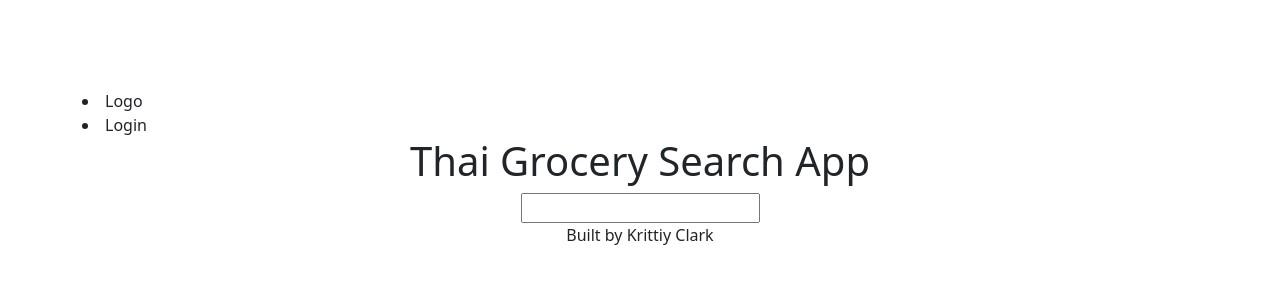
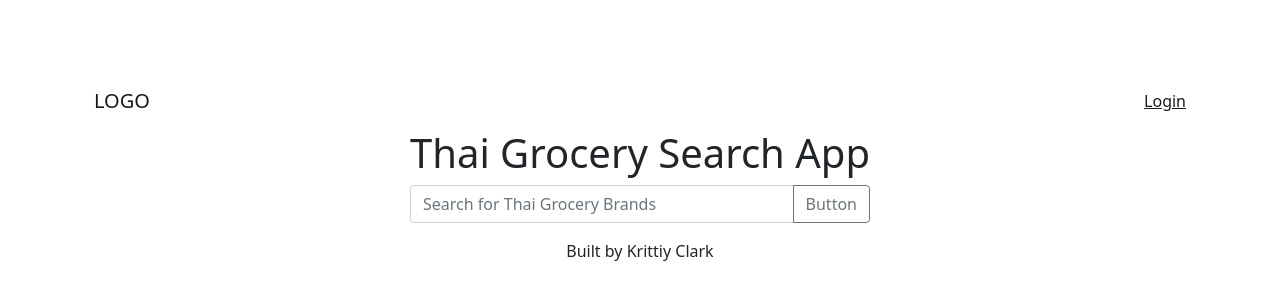
Before and after one commit to krittiyaclark/thai-grocery-client-side, a Next.js app in the folder thai-grocery-search-app/: page / in a window 1280 px wide. Shown: the part 232-532 px from the top of the page. Built offline with nearby package versions, Linux system fonts and the light colour scheme.

Commit message:
Adds React Bootstrap and adds a Search component

```diff
--- a/thai-grocery-search-app/component/Layout.tsx
+++ b/thai-grocery-search-app/component/Layout.tsx
@@ -1,6 +1,6 @@
 import React, { ReactNode } from 'react'
 import Footer from './Footer'
-import Navbar from './Navbar'
+import Navigationbar from './Navbar'
 
 interface Props {
 	// any props that come into the component
@@ -11,7 +11,7 @@ interface Props {
 const Layout = ({ children }: Props) => {
 	return (
 		<>
-			<Navbar className='container' />
+			<Navigationbar className='container' />
 			<main>{children}</main>
 			<Footer className='container' />
 		</>
--- a/thai-grocery-search-app/component/Navbar.tsx
+++ b/thai-grocery-search-app/component/Navbar.tsx
@@ -1,17 +1,30 @@
 import React from 'react'
-
+import Link from 'next/link'
+import { Navbar, Container } from 'react-bootstrap'
 interface Props {
 	children?: React.ReactNode
 	className: string
 }
 
-const Navbar = ({ className }: Props) => {
+const Navigationbar = ({ className }: Props) => {
 	return (
-		<nav className={`${className} 'w-full grid grid-cols-2'`}>
-			<li>Logo</li>
-			<li>Login</li>
-		</nav>
+		<Navbar className={className}>
+			<Container>
+				<Navbar.Brand href='#home'>LOGO</Navbar.Brand>
+				<Navbar.Toggle />
+				<Navbar.Collapse className='justify-content-end'>
+					<Navbar.Text>
+						<Link href='#login'>Login</Link>
+					</Navbar.Text>
+				</Navbar.Collapse>
+			</Container>
+		</Navbar>
 	)
 }
 
-export default Navbar
+export default Navigationbar
+
+// <nav className={`${className} 'w-full grid grid-cols-2'`}>
+// 	<li>Logo</li>
+// 	<li>Login</li>
+// </nav>
--- /dev/null
+++ b/thai-grocery-search-app/component/Search.tsx
@@ -0,0 +1,18 @@
+import { InputGroup, FormControl, Button } from 'react-bootstrap'
+
+const Search = () => {
+	return (
+		<InputGroup className='mb-3'>
+			<FormControl
+				placeholder='Search for Thai Grocery Brands'
+				aria-label="Recipient's username"
+				aria-describedby='basic-addon2'
+			/>
+			<Button variant='outline-secondary' id='button-addon2'>
+				Button
+			</Button>
+		</InputGroup>
+	)
+}
+
+export default Search
--- a/thai-grocery-search-app/pages/index.tsx
+++ b/thai-grocery-search-app/pages/index.tsx
@@ -2,6 +2,7 @@ import type { NextPage } from 'next'
 import Head from 'next/head'
 import Image from 'next/image'
 import Layout from '../component/Layout'
+import Search from '../component/Search'
 import styles from '../styles/Home.module.css'
 
 const Home: NextPage = () => {
@@ -23,7 +24,7 @@ const Home: NextPage = () => {
 				</header>
 
 				<section className='w-6/12 grid grid-flow-row align-middle text-center'>
-					<input className='w-max:500 border-transparent' />
+					<Search />
 				</section>
 			</Layout>
 		</div>
```
Also changed, not shown: thai-grocery-search-app/pages/dist/index.js, 3 other files (tests, documents, lock files or other folders).
